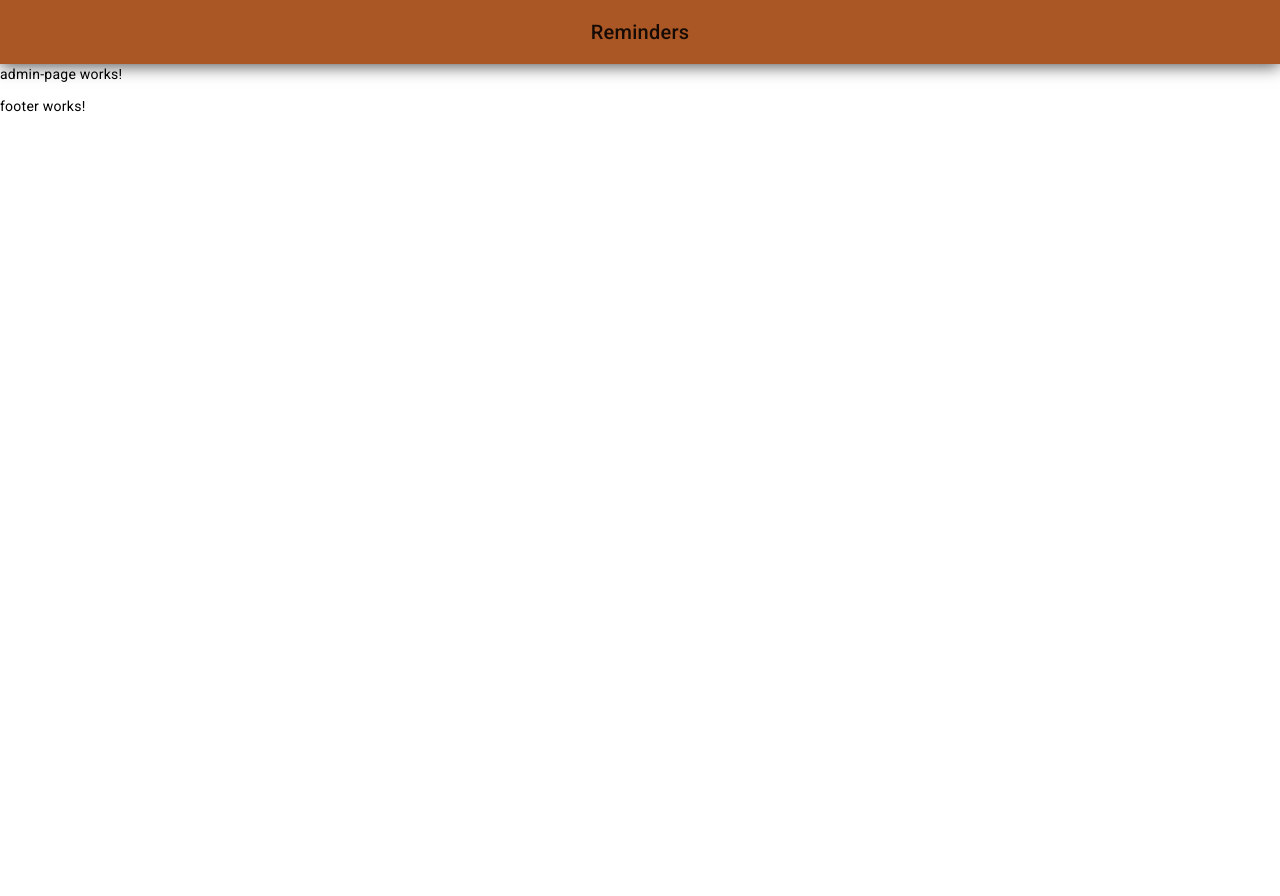
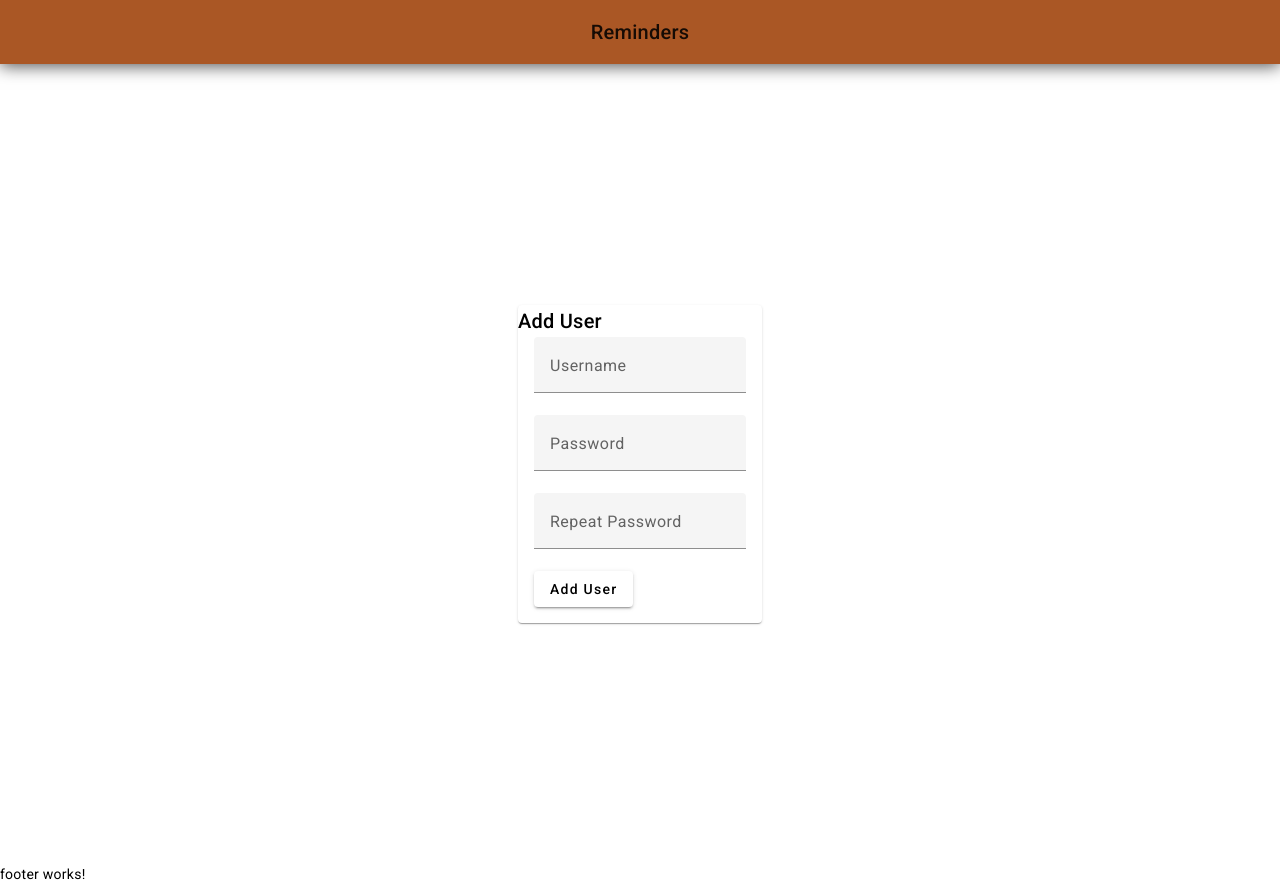
Before and after one commit to Self-Memo/SelfMemo, an Angular app: page /admin-page in a window 1280 px wide. Before the commit the page ends 800 px from the top, so only its background shows below. Built offline with nearby package versions, Linux system fonts and the light colour scheme.

Commit message:
Started Implementing User creation for Admin

```diff
--- a/src/app/components/admin-page/admin-page.component.html
+++ b/src/app/components/admin-page/admin-page.component.html
@@ -1 +1,26 @@
-<p>admin-page works!</p>
+<div style="display: flex; flex-direction: column; height: 100cqh;">
+    <div style="flex-grow: 1;"></div>
+    <div style="display: flex; flex-direction: row;">
+        <div style="flex-grow: 1;"></div>
+        <mat-card>
+            <mat-card-title>Add User</mat-card-title>
+            <mat-card-content class="example-container">
+                <mat-form-field appearance="fill">
+                    <mat-label>Username</mat-label>
+                    <input matInput placeholder="Username" [(ngModel)]="username">
+                  </mat-form-field>
+                  <mat-form-field>
+                    <mat-label>Password</mat-label>
+                    <input matInput type="password" placeholder="Password" [(ngModel)]="password">
+                  </mat-form-field>
+                  <mat-form-field>
+                    <mat-label>Repeat Password</mat-label>
+                    <input matInput type="password" placeholder="Password" [(ngModel)]="repeatPassword">
+                  </mat-form-field>
+                  <button mat-raised-button (click)="onAddUserClick()">Add User</button>
+            </mat-card-content>
+        </mat-card>
+        <div style="flex-grow: 1;"></div>
+    </div>
+    <div style="flex-grow: 1;"></div>
+</div>
--- a/src/app/components/admin-page/admin-page.component.scss
+++ b/src/app/components/admin-page/admin-page.component.scss
@@ -0,0 +1,5 @@
+.example-container mat-form-field + mat-form-field {
+    display: flex;
+    flex-direction: column;
+    align-items: flex-start;
+  }
--- a/src/app/components/admin-page/admin-page.component.ts
+++ b/src/app/components/admin-page/admin-page.component.ts
@@ -1,10 +1,40 @@
-import { Component } from '@angular/core';
+import { Component, OnInit } from '@angular/core';
+import { MatSnackBar } from '@angular/material/snack-bar';
+import { Router } from '@angular/router';
 
 @Component({
   selector: 'app-admin-page',
   templateUrl: './admin-page.component.html',
   styleUrls: ['./admin-page.component.scss']
 })
-export class AdminPageComponent {
+export class AdminPageComponent implements OnInit {
 
+  username = '';
+  password = '';
+  repeatPassword = '';
+
+  constructor(private router: Router, private snackBar: MatSnackBar){}
+
+  ngOnInit(): void {
+
+  }
+
+  onAddUserClick() {
+    if(this.password !== this.repeatPassword || this.password.length < 1){
+      this.snackBar.open("Check your passwords","OK");
+      setTimeout( () => { this.snackBar.dismiss() }, 2000 );
+      return
+    }
+
+    /** Add User Logic */
+
+    this.username = '';
+    this.password = '';
+    this.repeatPassword = '';
+
+  }
+
+  openSnackBar() {
+
+  }
 }
```
